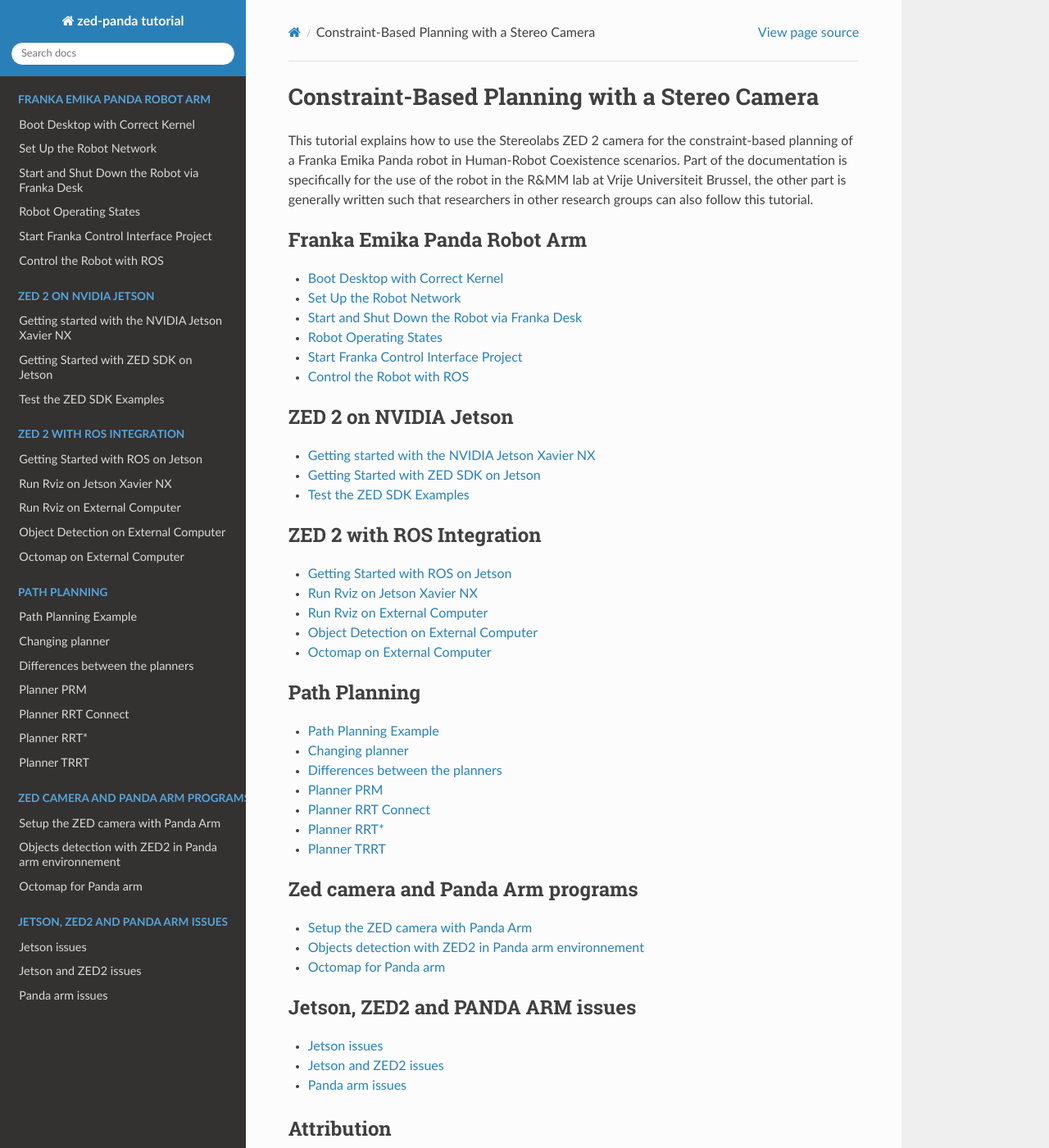
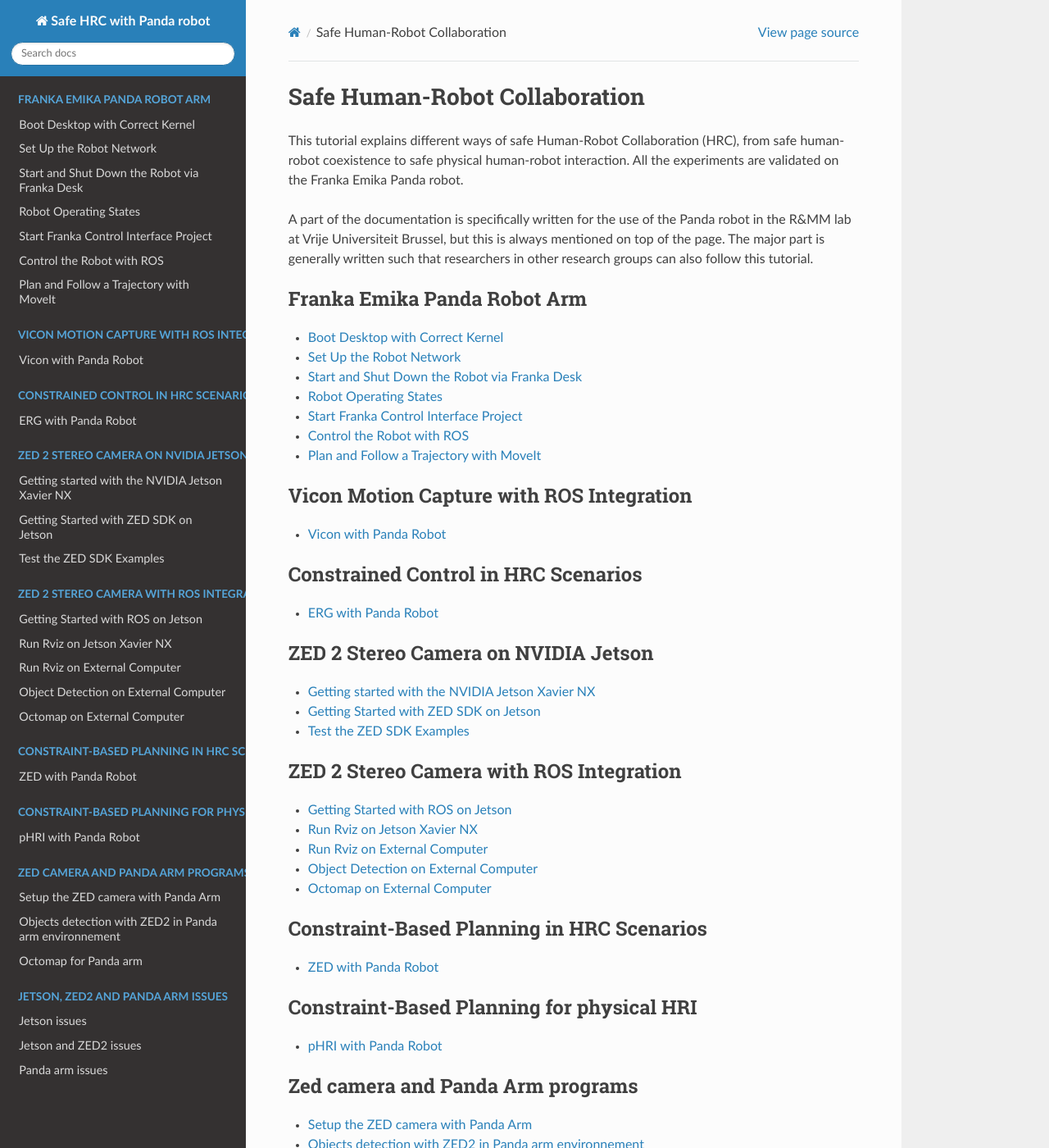
Before and after one commit to kmerckae/panda_safe_hrc_tutorial, a Sphinx documentation site: the page built from source/index.rst, in a window 1280 px wide and 1400 px high. Shown: the whole window at 82% size. Built offline with Sphinx 7.4.7 and the Read the Docs theme 2.0.0, drawn with Linux system fonts in a browser that asks for light colours; some of the changed text lies outside the part shown.

Commit message:
reorder index and changes made to path planning

```diff
--- a/source/conf.py
+++ b/source/conf.py
@@ -18,9 +18,9 @@ import sphinx_rtd_theme
 
 # -- Project information -----------------------------------------------------
 
-project = 'zed-panda tutorial'
-copyright = '2021, Kouassi, Binjie, Thomas, Kelly'
-author = 'Kouassi, Binjie, Thomas, Kelly'
+project = 'Safe HRC with Panda robot'
+copyright = '2021, Kelly Merckaert'
+author = 'Kelly Merckaert'
 
 # The full version, including alpha/beta/rc tags
 release = '0.0.1'
--- /dev/null
+++ b/source/erg_panda/start.rst
@@ -0,0 +1,9 @@
+.. _ERG_Panda:
+
+ERG with Panda Robot
+===========================
+
+.. role:: raw-html(raw)
+    :format: html
+
+.. note:: Coming soon.
--- a/source/index.rst
+++ b/source/index.rst
@@ -3,12 +3,15 @@
    You can adapt this file completely to your liking, but it should at least
    contain the root `toctree` directive.
 
-Constraint-Based Planning with a Stereo Camera
-==============================================
-This tutorial explains how to use the Stereolabs ZED 2 camera for the constraint-based planning
-of a Franka Emika Panda robot in Human-Robot Coexistence scenarios.
-Part of the documentation is specifically for the use of the robot in the R&MM lab at Vrije Universiteit Brussel,
-the other part is generally written such that researchers in other research groups can also follow this tutorial.
+Safe Human-Robot Collaboration
+===============================
+This tutorial explains different ways of safe Human-Robot Collaboration (HRC),
+from safe human-robot coexistence to safe physical human-robot interaction.
+All the experiments are validated on the Franka Emika Panda robot.
+
+A part of the documentation is specifically written for the use of the Panda robot in the R&MM lab
+at Vrije Universiteit Brussel, but this is always mentioned on top of the page.
+The major part is generally written such that researchers in other research groups can also follow this tutorial.
 
 .. toctree::
    :maxdepth: 1
@@ -20,10 +23,23 @@ the other part is generally written such that researchers in other research grou
    panda_arm/robot_operating_modes
    panda_arm/FCI_project
    panda_arm/robot_control
+   panda_arm/path_planning
 
 .. toctree::
    :maxdepth: 1
-   :caption: ZED 2 on NVIDIA Jetson
+   :caption: Vicon Motion Capture with ROS Integration
+
+   vicon_panda/start
+
+.. toctree::
+   :maxdepth: 1
+   :caption: Constrained Control in HRC Scenarios
+
+   erg_panda/start
+
+.. toctree::
+   :maxdepth: 1
+   :caption: ZED 2 Stereo Camera on NVIDIA Jetson
 
    zed_jetson/jetson_setup
    zed_jetson/zed_jetson
@@ -31,7 +47,7 @@ the other part is generally written such that researchers in other research grou
 
 .. toctree::
    :maxdepth: 1
-   :caption: ZED 2 with ROS Integration
+   :caption: ZED 2 Stereo Camera with ROS Integration
 
    zed_ros/ros_jetson_setup
    zed_ros/rviz_jetson
@@ -41,9 +57,15 @@ the other part is generally written such that researchers in other research grou
 
 .. toctree::
    :maxdepth: 1
-   :caption: Path Planning
+   :caption: Constraint-Based Planning in HRC Scenarios
 
-   path_planning/example
+   zed_panda/start
+
+.. toctree::
+   :maxdepth: 1
+   :caption: Constraint-Based Planning for physical HRI
+
+   phri_panda/start
 
 .. toctree::
    :maxdepth: 1
--- a/source/path_planning/example.rst
+++ b/source/panda_arm/path_planning.rst
@@ -1,16 +1,46 @@
-.. _Example:
+.. _Path_Planning:
 
-Path Planning Example
-===========================
+Plan and Follow a Trajectory with MoveIt
+=========================================
 
 .. role:: raw-html(raw)
     :format: html
 
 .. note:: This page is generally written. For the robot we use in the R&MM lab at Vrije Universiteit Brussel, we replace <fci-ip> with ``192.168.2.106``
 
+Here we will explain how to add obstacles in the environment with MoveIt, make a plan with MoveIt, and let the robot follow this plan.
+
+
+Getting started with MoveIt
+----------------------------
+
+First of all, we advice you to follow the tutorials on the |moveit-melodic-tutorials|.
+In these tutorials you work with the Panda robot in rviz.
+
+.. |moveit-melodic-tutorials| raw:: html
+
+    <a href="http://docs.ros.org/en/melodic/api/moveit_tutorials/html/index.html" target="_blank">MoveIt website</a>
+
+
+Test controller-planner 1
+-------------------------------
+
+:raw-html:`<font color="blue">  Kelly TO DO: Give a name to the planner.
+Here you want to show the planner based on the Move Group C++ interface whereby the control is done with
+a ROS trajectory controller.  </font>`
+
+Test controller-planner 2
+-------------------------------
+
+:raw-html:`<font color="blue">  Kelly TO DO: Give a name to the planner.
+Here you want to show the planner based on the Move Group C++ interface whereby the plan is sent to the control node
+and an impedance controller is used to control the robot. Torques are sent to the ROS effort controller.  </font>`
+
+To test that libfranka and franka_ros are installed properly, you can run the franka_example_controllers.
+
 
 The constrained_base_planning_controller
-----------------------------------------
+^^^^^^^^^^^^^^^^^^^^^^^^^^^^^^^^^^^^^^^^^^^^^^^^^^^
 
 
 This controller adds obstacles to the simulation. For instance, this controller adds the table on which the arm is based, and a virtual wall between the arm and the computer's screen in order to prevent the arm to hit the screen. If you want to use it, execute this line :
@@ -29,19 +59,13 @@ You can see on the next image the wall and the table (and also an other obstacle
 So the planner will take into account the obstacles in the environment and will create a path which avoid the obstacles if it is possible.
 
 
-
-
-
-
-
-=========================
 How to use other planners
-=========================
+-------------------------
 
 .. _Change_planner :
 
 Changing planner
-================
+^^^^^^^^^^^^^^^^^^^^^^^^^^^^^^^^^^^^^^^^^^^^^^^^^^^
 
 The command in c++ to change the planner is :
 
@@ -56,14 +80,14 @@ You can find the list of names for setPlannerId in the file located at this plac
 .. _Differences :
 
 Differences between the planners
-================================
+^^^^^^^^^^^^^^^^^^^^^^^^^^^^^^^^^^^^^^^^^^^^^^^^^^^
 
 We wanted to try several planners in order to see the differences between them. So we executed the same path with different planners to see their differences. The main problem is that every planner is random, so for the same path and planner, we obtain different results.
 
 .. _PRM :
 
 Planner PRM
-===========
+^^^^^^^^^^^^^^^^^^^^^^^^^^^^^^^^^^^^^^^^^^^^^^^^^^^
 
 .. figure:: images/PRM1.png
     :align: center
@@ -78,7 +102,7 @@ Planner PRM
 .. _RRT_Connect :
 
 Planner RRT Connect
-===================
+^^^^^^^^^^^^^^^^^^^^^^^^^^^^^^^^^^^^^^^^^^^^^^^^^^^
 
 .. figure:: ./images/RRTconnect1.png
     :align: center
@@ -93,7 +117,7 @@ Planner RRT Connect
 .. _RRT* :
 
 Planner RRT*
-============
+^^^^^^^^^^^^^^^^^^^^^^^^^^^^^^^^^^^^^^^^^^^^^^^^^^^
 
 .. figure:: ./images/RRTstar1.png
     :align: center
@@ -123,7 +147,7 @@ Planner RRT*
 .. _TRRT :
 
 Planner TRRT
-============
+^^^^^^^^^^^^^^^^^^^^^^^^^^^^^^^^^^^^^^^^^^^^^^^^^^^
 
 .. raw:: html
 
--- /dev/null
+++ b/source/phri_panda/start.rst
@@ -0,0 +1,9 @@
+.. PHRI_Panda:
+
+pHRI with Panda Robot
+===========================
+
+.. role:: raw-html(raw)
+    :format: html
+
+.. note:: Coming soon.
--- /dev/null
+++ b/source/vicon_panda/start.rst
@@ -0,0 +1,9 @@
+.. _Vicon_Panda:
+
+Vicon with Panda Robot
+===========================
+
+.. role:: raw-html(raw)
+    :format: html
+
+.. note:: Coming soon.
--- /dev/null
+++ b/source/zed_panda/start.rst
@@ -0,0 +1,9 @@
+.. _ZED_Panda:
+
+ZED with Panda Robot
+===========================
+
+.. role:: raw-html(raw)
+    :format: html
+
+.. note:: Coming soon.
```
Also changed, not shown: other parts of source/index.rst (+0 -8 lines), source/panda_arm/images/PRM1.png (renamed from source/path_planning/images/PRM1.png), source/panda_arm/images/PRM2.png (renamed from source/path_planning/images/PRM2.png), source/panda_arm/images/RRTconnect1.png (renamed from source/path_planning/images/RRTconnect1.png), source/panda_arm/images/RRTconnect2.png (renamed from source/path_planning/images/RRTconnect2.png), source/panda_arm/images/RRTstar1.png (renamed from source/path_planning/images/RRTstar1.png), source/panda_arm/images/RRTstar2.png (renamed from source/path_planning/images/RRTstar2.png), source/panda_arm/images/RRTstar3.png (renamed from source/path_planning/images/RRTstar3.png), source/panda_arm/images/RRTstar4.png (renamed from source/path_planning/images/RRTstar4.png), source/panda_arm/images/RRTstar5.png (renamed from source/path_planning/images/RRTstar5.png), source/panda_arm/images/constrained.png (renamed from source/path_planning/images/constrained.png).
